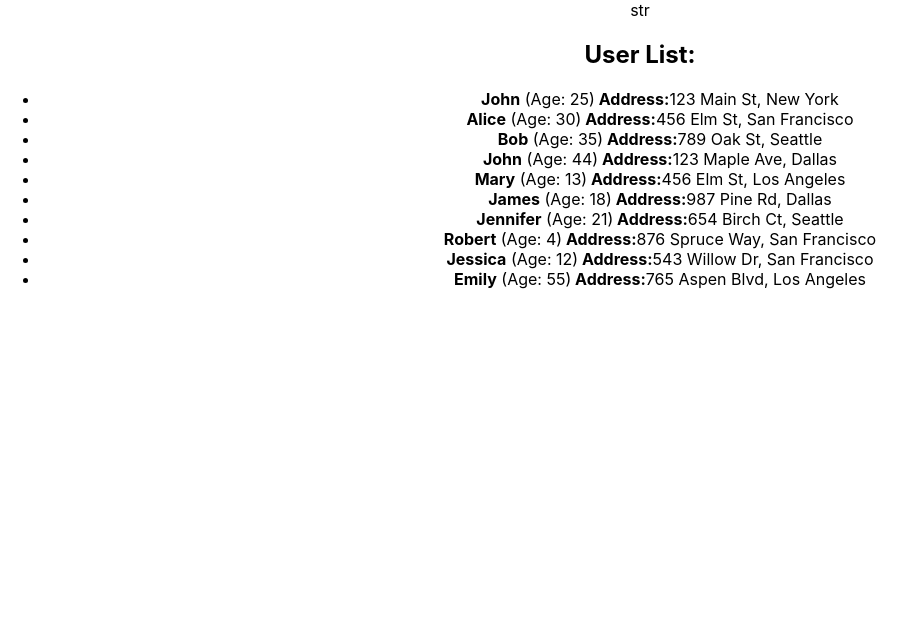
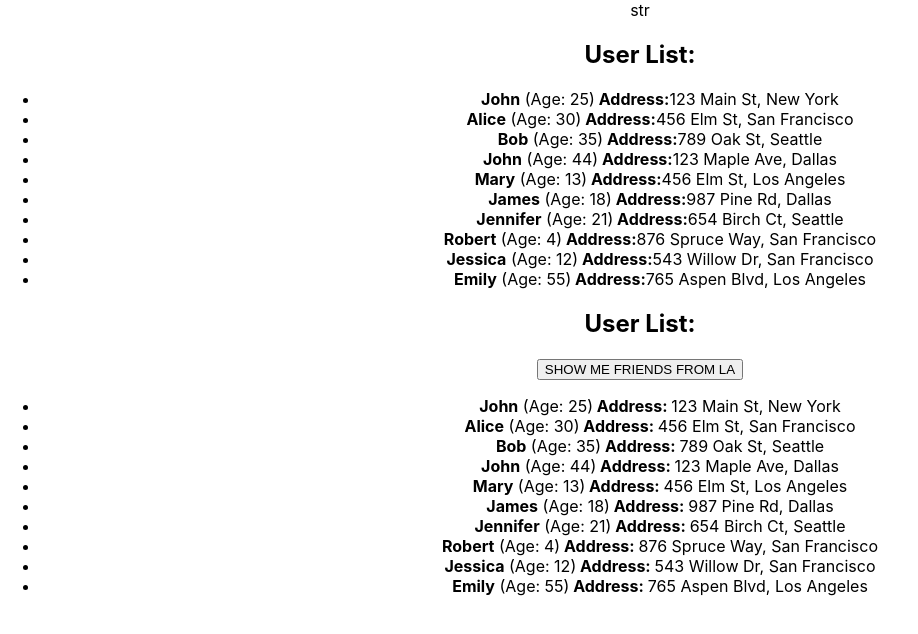
Before and after one commit to pdxserg/homework-front-main-mar28, a React (Create React App) app: page / in a window 1280 px wide. Shown: the top 634 px of the page, without its empty margins (0-918 px from the left). Built offline with nearby package versions, Linux system fonts and the light colour scheme.

Commit message:
hom work 2

```diff
--- a/src/App.tsx
+++ b/src/App.tsx
@@ -8,7 +8,7 @@ function App() {
   return (
     <div className="App">
       <HW1 />
-      {/*<HW2 />*/}
+      <HW2 />
       {/*<HW3 />*/}
       {/*<HW4 />*/}
     </div>
--- a/src/HW/2/CurrentUser.tsx
+++ b/src/HW/2/CurrentUser.tsx
@@ -1,7 +1,7 @@
 import { UserType } from './HW2';
 
 type CurrentUserPropsType = {
-  user: any // пропиши типизацию
+  user: UserType // пропиши типизацию
 };
 
 export const CurrentUser = (props: CurrentUserPropsType) => {
--- a/src/HW/2/HW2.tsx
+++ b/src/HW/2/HW2.tsx
@@ -10,13 +10,13 @@ export type UserType = {
   id: number;
   name: string;
   age: number;
-  address: any; // пропиши типизацию
+  address: AddressType; // пропиши типизацию
 };
 
 export type UsersObjectType = {
-  myFriends: any; // пропиши типизацию
+  myFriends: Array<UserType>; // пропиши типизацию
 };
-
+export type FilterType = 'Los Angeles'|'all'
 export const HW2 = () => {
 
   // 1️⃣ Раскомментируйте JSX (UserList2.tsx) и вы увидите,
@@ -44,16 +44,40 @@ export const HW2 = () => {
     ]
   }
 
-  let [currentUsers, setCurrentUsers] = useState<UsersObjectType>(users);
 
-  const filterUsers = () => {
-    const filteredUsers = 'НУЖНО ПРОФИЛЬТРОВАТЬ ДРУЗЕЙ. ОСТАВЛЯЕМ ТОЛЬКО ТЕХ, КОТОРЫЕ ЖИВУТ В ГОРОДЕ LOS ANGELES';
-    setCurrentUsers({ myFriends: filteredUsers });
-  };
+let [currentUsers, setCurrentUsers] = useState<UsersObjectType>(users);
 
-  return (
+  let [f,setF]= useState<FilterType>("all")
+
+
+const filterUsers = (value: FilterType ) => {
+    setF(value)
+
+  let filteredUsers = users.myFriends.filter(el => el.address.city === 'Los Angeles')
+  //'НУЖНО ПРОФИЛЬТРОВАТЬ ДРУЗЕЙ. ОСТАВЛЯЕМ ТОЛЬКО ТЕХ, КОТОРЫЕ ЖИВУТ В ГОРОДЕ LOS ANGELES';
+  setCurrentUsers({ myFriends: filteredUsers });
+};
+
+return (
     <div id={'hw02'}>
       <UserList2 users={currentUsers} filterUsers={filterUsers} />
     </div>
-  );
+);
 };
+
+
+// let [currentUsers, setCurrentUsers] = useState<UsersObjectType>(users);
+//
+// const filterUsers = () => {
+
+//   const filteredUsers = users.myFriends.filter(el => el.address.city === 'Los Angeles')
+//   //'НУЖНО ПРОФИЛЬТРОВАТЬ ДРУЗЕЙ. ОСТАВЛЯЕМ ТОЛЬКО ТЕХ, КОТОРЫЕ ЖИВУТ В ГОРОДЕ LOS ANGELES';
+//   setCurrentUsers({ myFriends: filteredUsers });
+// };
+//
+// return (
+//     <div id={'hw02'}>
+//       <UserList2 users={currentUsers} filterUsers={filterUsers} />
+//     </div>
+// );
+// };
--- a/src/HW/2/UserList2.tsx
+++ b/src/HW/2/UserList2.tsx
@@ -1,9 +1,9 @@
 import {CurrentUser} from './CurrentUser';
-import {UsersObjectType} from './HW2';
+import {FilterType, UsersObjectType} from './HW2';
 
 type UserList2PropsType = {
-	users: any // пропиши типизацию
-	filterUsers: any // пропиши типизацию
+	users: UsersObjectType // пропиши типизацию
+	filterUsers: (value: FilterType)=> void // пропиши типизацию
 };
 
 export const UserList2 = (props: UserList2PropsType) => {
@@ -11,13 +11,14 @@ export const UserList2 = (props: UserList2PropsType) => {
 		<div id={'hw02-users'}>
 			<h2>User List:</h2>
 
-			{/*<button id={'hw02-filter-button'} onClick={() => props.filterUsers}>SHOW ME FRIENDS FROM LA</button>*/}
+			<button id={'hw02-filter-button'} onClick={() => props.filterUsers('Los Angeles')}>SHOW ME FRIENDS FROM LA</button>
+			{/*//<button onClick={() => {}}>SHOW ME ALL</button>*/}
 
-			{/*<ul>*/}
-			{/*  {props.users.myFriends.map((user) => (*/}
-			{/*    <ВЫЗЫВАЕМ КОМПОНЕНТУ CurrentUser />*/}
-			{/*  ))}*/}
-			{/*</ul>*/}
+			<ul>
+			  {props.users.myFriends.map((user) => (
+			    <CurrentUser user={user}/>
+			  ))}
+			</ul>
 		</div>
 	);
 };
```
